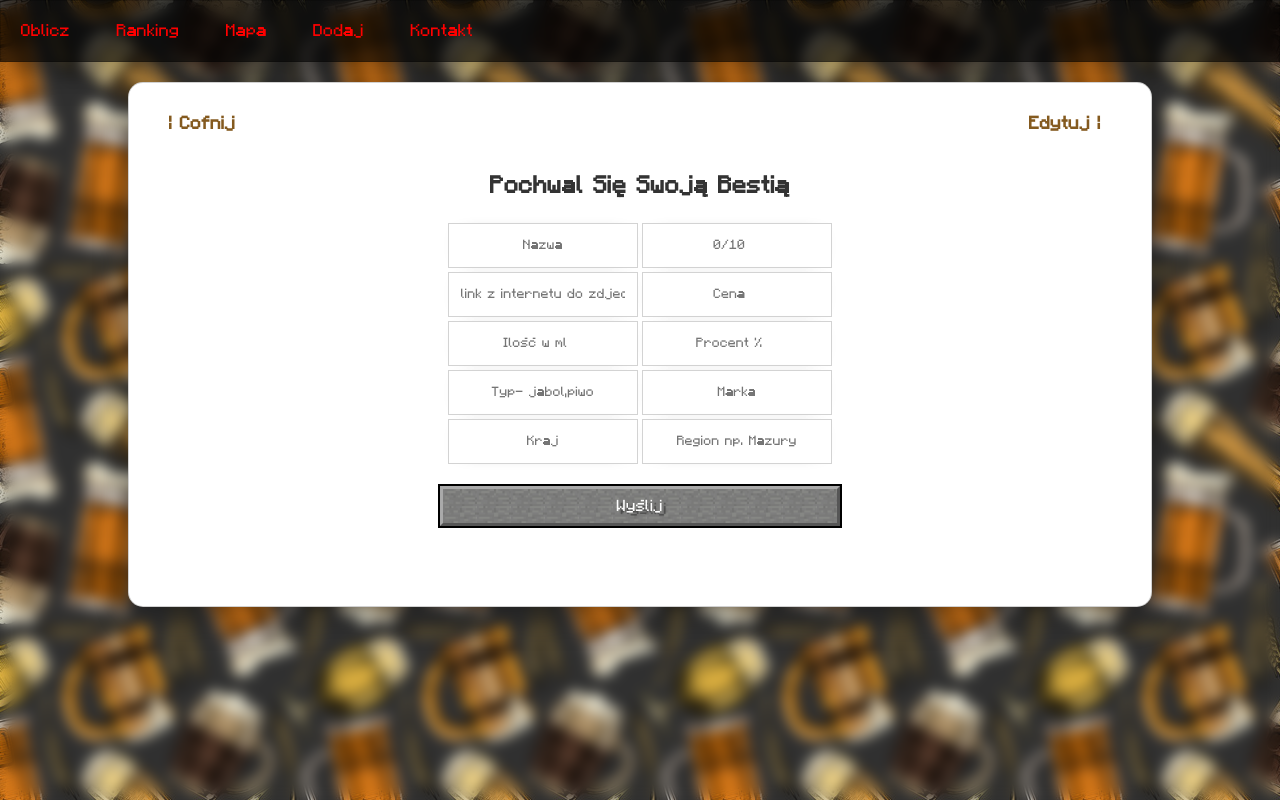
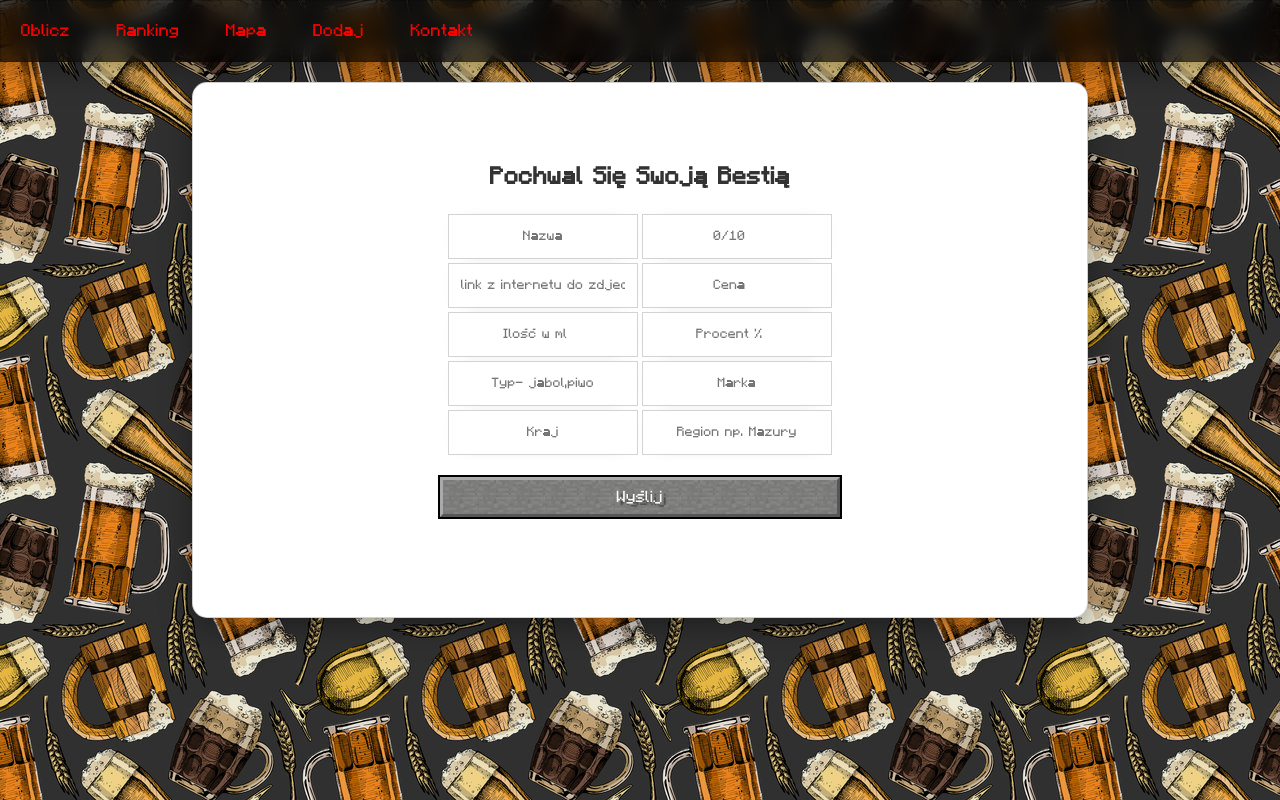
Before and after one commit to Wojanix/IndeksRompera, a PHP site: page /add.php in a window 1280 px wide. Run offline with PHP 8.4, Linux system fonts and the light colour scheme.

Commit message:
updating

```diff
--- a/css/main.css
+++ b/css/main.css
@@ -14,7 +14,6 @@
     background-color: #f0f0f0;
     color: #333;
     background-image: url('./images/background.jpg');
-    backdrop-filter:blur(7px);
     overflow:hidden;
     overflow-y: auto;
     background-repeat: repeat;
@@ -35,13 +34,12 @@
     border: 1px solid rgba(0, 0, 0, 0.18);
     display: flex;
     flex-direction: column;
-    width: 80vw;
+    width: 70vw;
+    min-width: 300px;
     gap: 10px;
     align-items: center;
     justify-content: center;
-    min-width: 300px;
-    height: fit-content;
-    padding: 50px 80px 60px 80px;
+    padding: 10vh 80px 10vh 80px;
     border-radius: 15px;
 
     transform: translate(0,-70px);
@@ -299,7 +297,8 @@ button:active {
   border-radius: 15px;
 
 
-  transform: translate(0,-70px);
+  transform: translate(0,-40px);
+
   transition: .5s;
 
 }
@@ -398,7 +397,7 @@ background-blend-mode:multiply;
     display: block;
   }
 }
-@media screen and (max-width: 1300px) {
+@media screen and (max-width: 1700px) {
   .countryTd{
     display: none;
   }
--- a/pages/add.php
+++ b/pages/add.php
@@ -16,11 +16,8 @@
 <div class="notification" id="connect"><img src=".././css/images/correct.png" alt="correct">Connected successfully</div>
 
 <section class="container">
-<div class="leftTop"> <a href="ranking.php">| Cofnij</a> </div>
-    <div class="rightTop"><a href="ranking.php">Edytuj |</a></div>
 
 <form class="centerCol" action="" method="POST">
-  <br>
     <h2>Pochwal Się Swoją Bestią</h2>
   <span class="form">
    <input required class="input" name="name" id="name" type="text" placeholder="Nazwa" />
```
Also changed, not shown: pages/index.php (+20 -10 lines).
